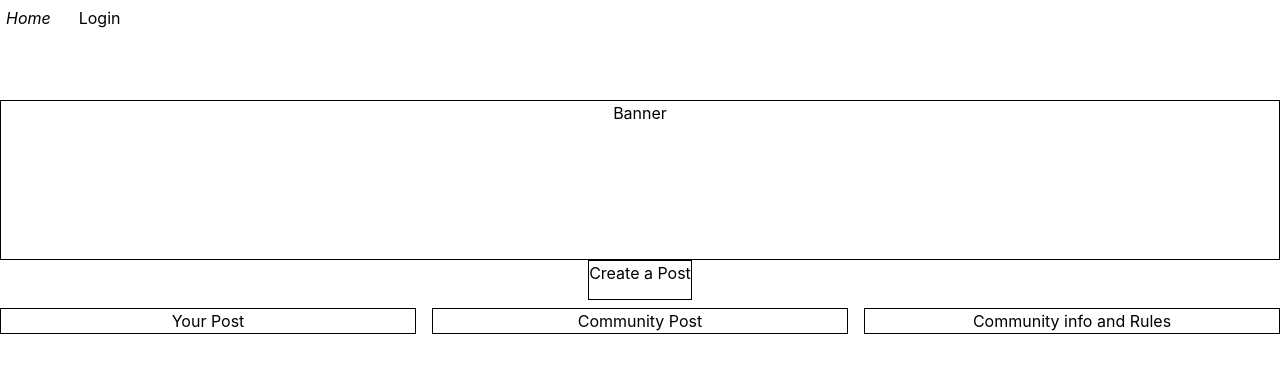
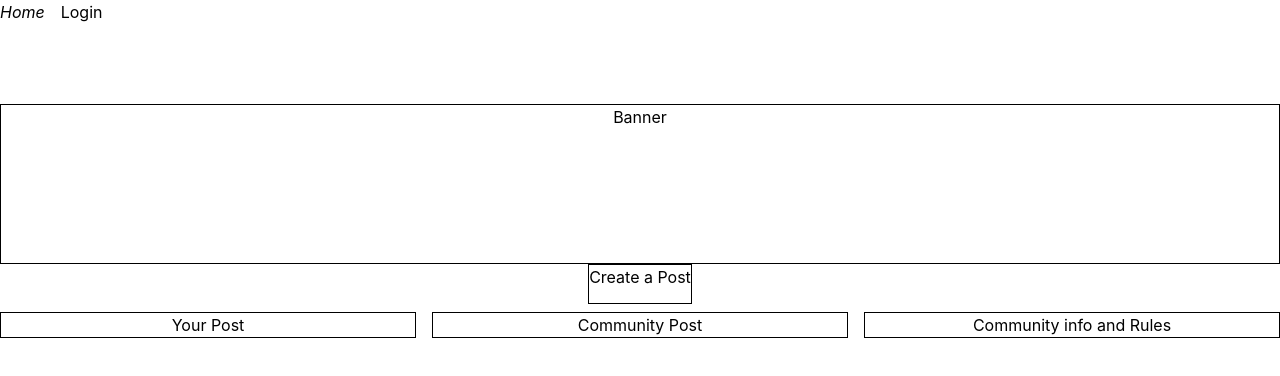
Before and after one commit to MichaelCut24/Wicked-Lieutenants-Work-Space, a JavaScript app in the folder accessibleu/: page / in a window 1280 px wide. Shown: the top 376 px of the page. Built offline with nearby package versions, Linux system fonts and the light colour scheme; the HTML template or start-up script is replaced by a standard one.

Commit message:
Update App.css

```diff
--- a/accessibleu/src/App.css
+++ b/accessibleu/src/App.css
@@ -8,15 +8,14 @@ header nav {
     gap: 16px;
     flex: end;
     margin: 0 auto;
+    margin-bottom: 16px;
 }
 
 header nav a{
     text-decoration: none;
-    padding: 6px;
     border-radius: 4px;
 }
 
 header nav a.active {
-    background: var(blue);
     font-style: italic;
 }
```
